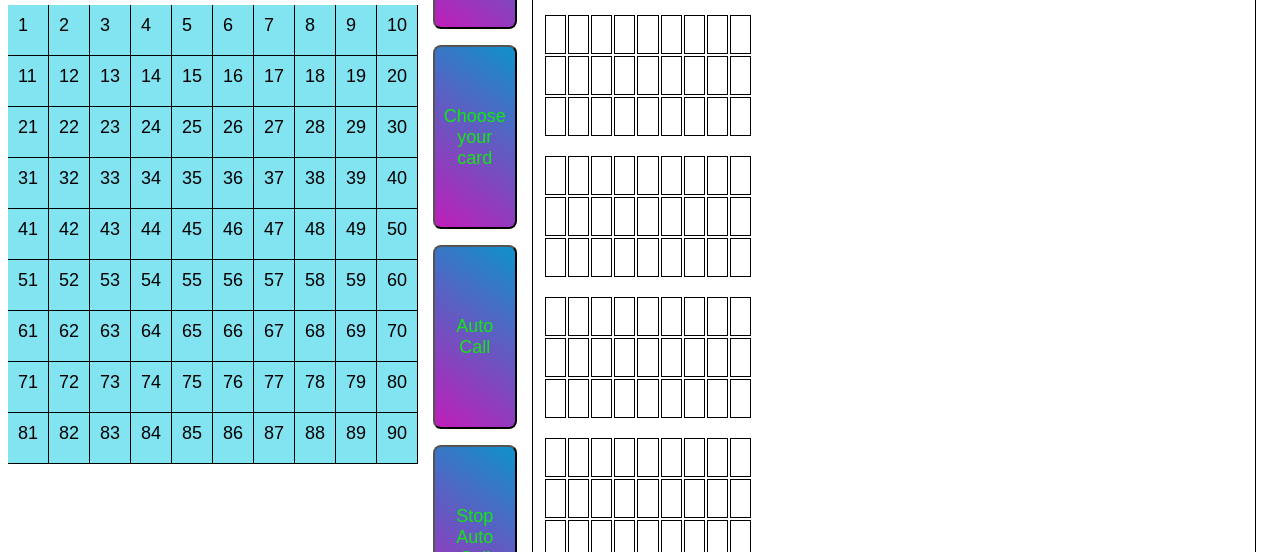
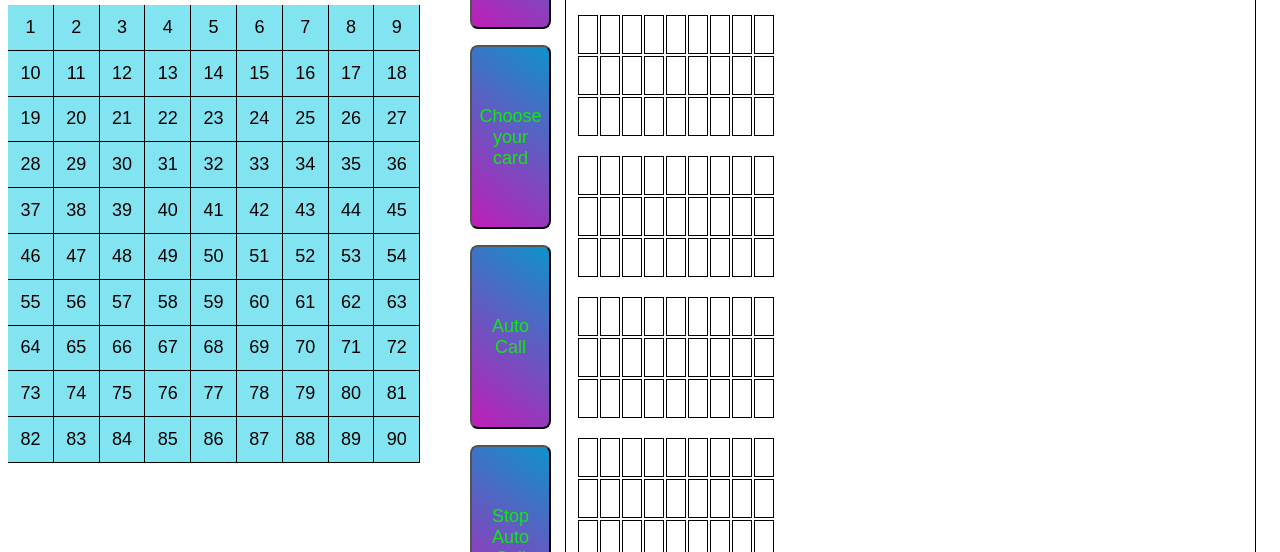
Before and after one commit to Pawson1988/Portfolio, a plain HTML site: page StaticProjects/BingoGame/bingo.html in a window 1280 px wide. Shown: the part 248-800 px from the top of the page. Drawn offline with Linux system fonts and the light colour scheme.

Commit message:
added variables for css in number grid

```diff
--- a/StaticProjects/BingoGame/bingo.css
+++ b/StaticProjects/BingoGame/bingo.css
@@ -1,3 +1,10 @@
+
+:root {
+    --number-square-size: 2.8rem;
+  }
+
+
+
 html {
     box-sizing: border-box;
     font-family: sans-serif;
@@ -33,8 +40,8 @@ button {
     display: flex;
     flex-direction: row;
     flex-wrap: wrap;
-    width: 410px;
-    height: 300px;
+    width: calc(var(--number-square-size) * 10);
+    height: calc(var(--number-square-size) * 10);
 }
 
 .info {
@@ -45,12 +52,14 @@ button {
 }
 
 .bingoNum {
-    height: 30px;
-    width: 20px;
+    display: flex;
+    align-items: center;
+    justify-content: center;
+    height: var(--number-square-size);
+    width: var(--number-square-size);
     background: rgb(130, 227, 241);
     border-right: 1px solid black;
     border-bottom: 1px solid black;
-    padding: 10px;
 }
 
 .numCalled {
@@ -59,7 +68,6 @@ button {
 
 .buttonsContainer {
     display: flex;
-    justify-content: center;
     align-items: center;
     flex-direction: column;
     padding: 0 10px;
```
